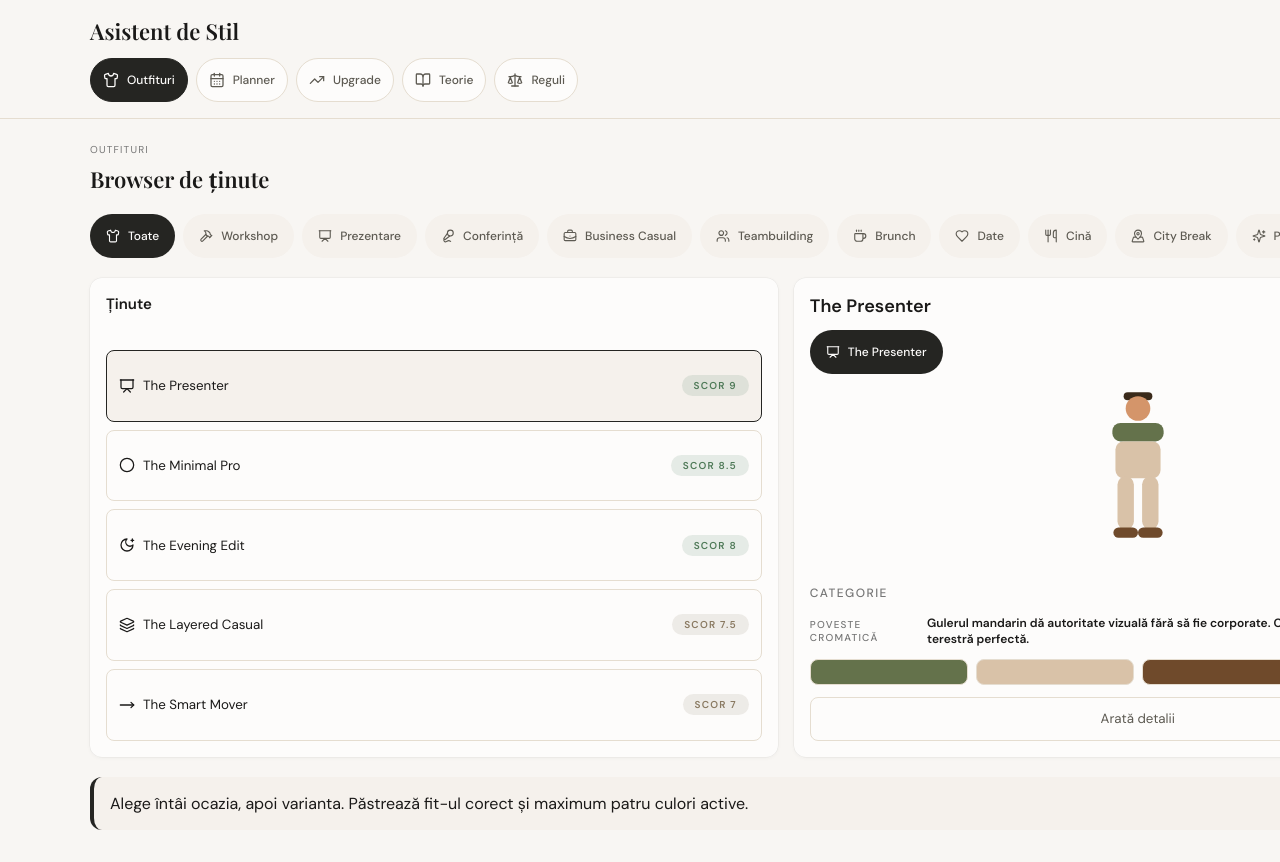
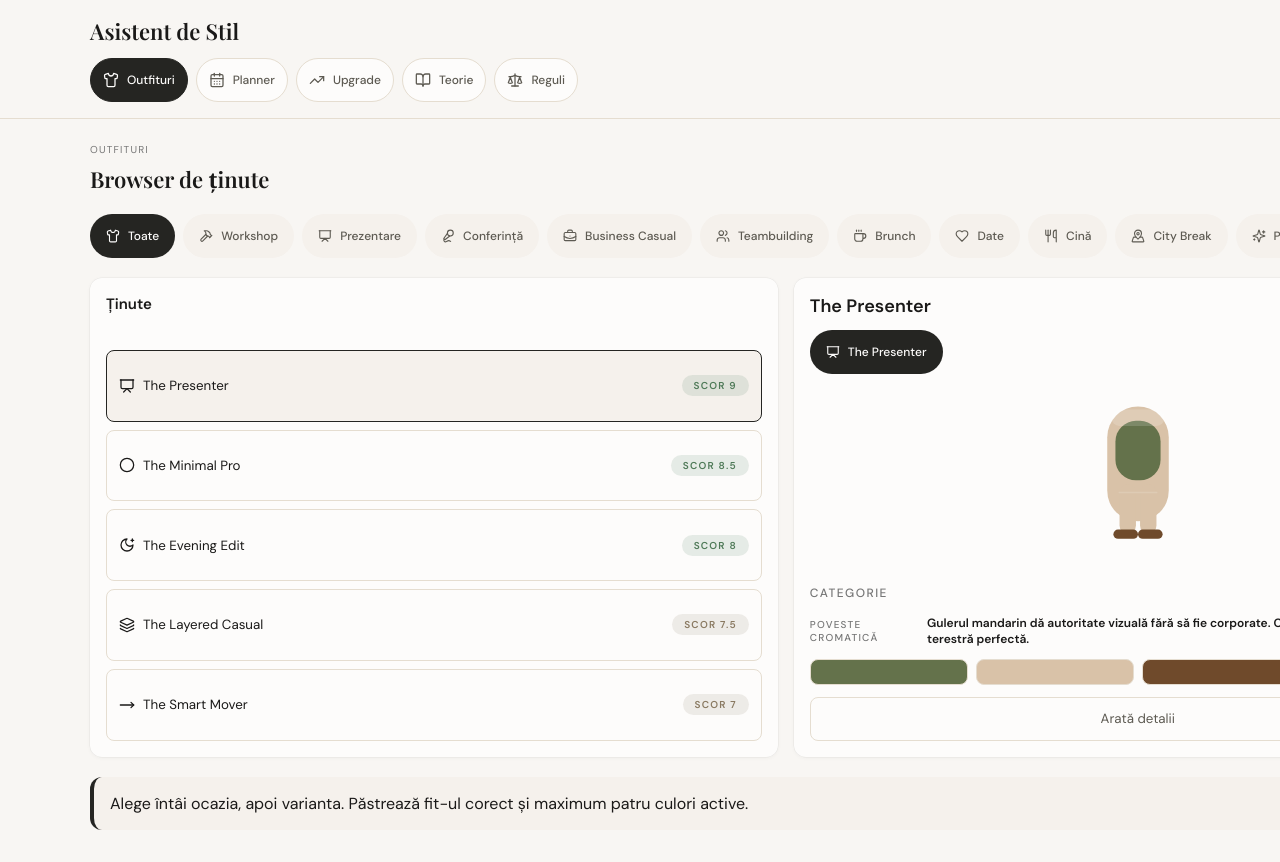
Before and after one commit to Daniel-OD/style_app, a React (Vite) app: page / in a window 1280 px wide. Shown: the top 862 px of the page. Built offline with nearby package versions, Linux system fonts and the light colour scheme.

Commit message:
Refactor Figure into editorial modular silhouette
Agent-Logs-Url: https://github.com/Daniel-OD/style_app/sessions/9a18a38f-ea8b-4a6a-ac00-a83708363e6f

Co-authored-by: Daniel-OD <27777363+Daniel-OD@users.noreply.github.com>

```diff
--- a/src/components/ui/Figure.jsx
+++ b/src/components/ui/Figure.jsx
@@ -1,21 +1,24 @@
 import { FIG } from "../../design/tokens";
 
-function Figure({ f, size = 130, skin, hair }) {
+function Figure({ f, size = 130 }) {
   const figure = f || {};
-  const skinFill = skin || FIG.skin;
-  const hairFill = hair || FIG.hair;
+  const layerFill = figure.layer || figure.shirt || FIG.neutralSoft;
+  const topFill = figure.top || FIG.neutral;
+  const bottomFill = figure.bottom || FIG.neutralDeep;
+  const shoesFill = figure.shoes || FIG.neutralDeep;
+  const fillTransition = { transition: "fill 300ms ease" };
 
   return (
     <svg width={size} height={size * 1.42} viewBox="0 0 120 180" aria-hidden="true" focusable="false" style={{ display: "block", margin: "0 auto" }}>
-      <rect x="46" y="6" width="28" height="8" rx="4" fill={hairFill} />
-      <circle cx="60" cy="22" r="12" fill={skinFill} />
-      <rect x="35" y="36" width="50" height="18" rx="8" fill={figure.top || FIG.neutral} />
-      <rect x="38" y="54" width="44" height="36" rx="8" fill={figure.layer || figure.shirt || FIG.neutralSoft} />
-      <rect x="40" y="88" width="16" height="52" rx="8" fill={figure.bottom || FIG.neutralDeep} />
-      <rect x="64" y="88" width="16" height="52" rx="8" fill={figure.bottom || FIG.neutralDeep} />
-      <rect x="36" y="138" width="24" height="10" rx="5" fill={figure.shoes || FIG.neutralDeep} />
-      <rect x="60" y="138" width="24" height="10" rx="5" fill={figure.shoes || FIG.neutralDeep} />
-      {figure.accent ? <rect x="30" y="58" width="8" height="28" rx="4" fill={figure.accent} /> : null}
+      <rect x="30" y="20" width="60" height="112" rx="30" fill={layerFill} style={fillTransition} />
+      <rect x="38" y="34" width="44" height="58" rx="20" fill={topFill} style={fillTransition} />
+      <rect x="42" y="96" width="16" height="48" rx="8" fill={bottomFill} style={fillTransition} />
+      <rect x="62" y="96" width="16" height="48" rx="8" fill={bottomFill} style={fillTransition} />
+      <rect x="36" y="140" width="24" height="9" rx="4.5" fill={shoesFill} style={fillTransition} />
+      <rect x="60" y="140" width="24" height="9" rx="4.5" fill={shoesFill} style={fillTransition} />
+      <rect x="34" y="23" width="52" height="16" rx="8" fill="#ffffff" opacity="0.16" />
+      <rect x="41" y="103" width="38" height="1.5" rx="0.75" fill="#ffffff" opacity="0.14" />
+      {figure.accent ? <rect x="34" y="46" width="6" height="44" rx="3" fill={figure.accent} style={fillTransition} /> : null}
     </svg>
   );
 }
```
